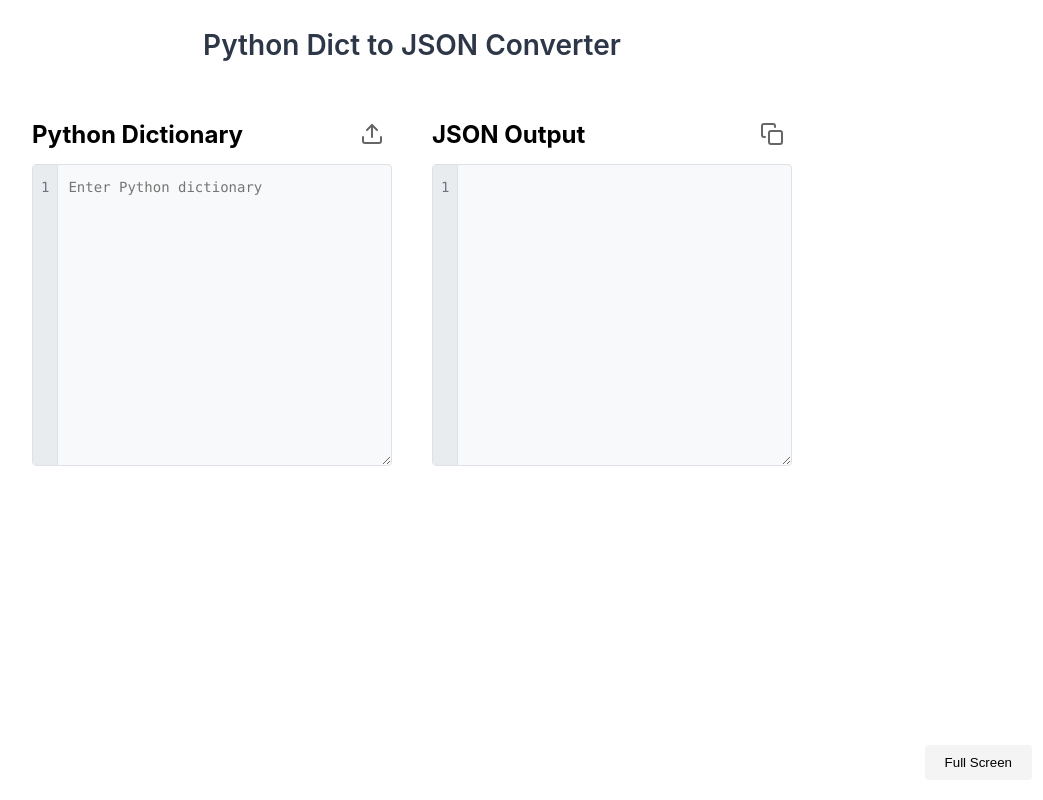
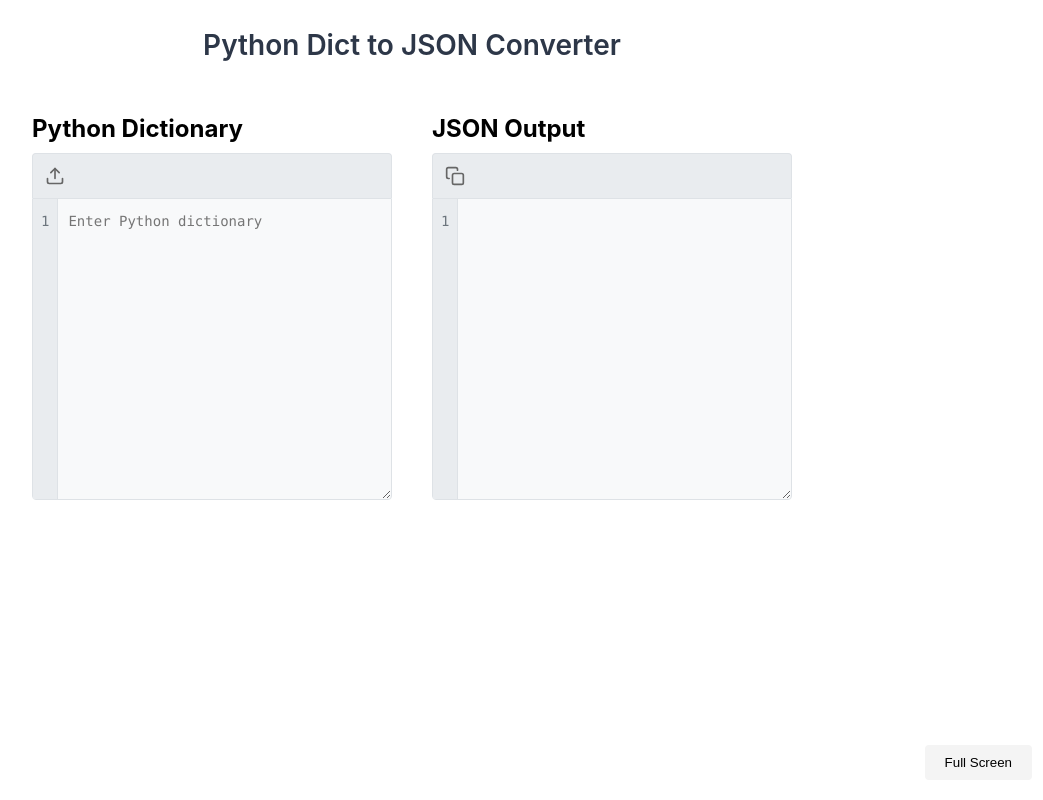
Before and after one commit to danmooney/dict2json, a React app: page / in a window 1280 px wide. Shown: the whole page, without its empty margins (228-1271 px from the left). Built offline with nearby package versions, Linux system fonts and the light colour scheme.

Commit message:
Move icons to their own toolbar

```diff
--- a/src/App.css
+++ b/src/App.css
@@ -142,8 +142,18 @@ pre {
   display: flex;
   background: #f8f9fa;
   border: 1px solid #dee2e6;
-  border-radius: 4px;
+  border-radius: 0 0 4px 4px;
   margin-top: 0;
+}
+
+.editor-header {
+  display: flex;
+  align-items: center;
+  padding: 8px;
+  background: #e9ecef;
+  border: 1px solid #dee2e6;
+  border-bottom: none;
+  border-radius: 4px 4px 0 0;
 }
 
 .line-numbers {
@@ -251,14 +261,11 @@ textarea {
 }
 
 .section-header {
-  display: flex;
-  align-items: center;
-  justify-content: space-between;
   margin-bottom: 10px;
 }
 
 .section-header h2 {
-  margin: 0;
+  margin: 0 0 8px 0;
 }
 
 .toolbar {
@@ -269,7 +276,7 @@ textarea {
 .toolbar-button {
   background: none;
   border: none;
-  padding: 8px;
+  padding: 4px;
   cursor: pointer;
   border-radius: 4px;
   display: flex;
@@ -283,6 +290,11 @@ textarea {
 .toolbar-button:hover {
   background-color: #f0f0f0;
   color: #333;
+}
+
+.toolbar-button svg {
+  width: 20px;
+  height: 20px;
 }
 
 .tooltip {
--- a/src/components/InputSection.js
+++ b/src/components/InputSection.js
@@ -16,6 +16,8 @@ function InputSection({ input, setInput, handleFileUpload }) {
     <div className="input">
       <div className="section-header">
         <h2>Python Dictionary</h2>
+      </div>
+      <div className="editor-header">
         <Toolbar onFileUpload={handleFileUpload} />
       </div>
       <div
--- a/src/components/OutputSection.js
+++ b/src/components/OutputSection.js
@@ -17,6 +17,8 @@ function OutputSection({ output, error, handleCopy }) {
     <div className="output">
       <div className="section-header">
         <h2>JSON Output</h2>
+      </div>
+      <div className="editor-header">
         <Toolbar onCopy={handleCopy} isOutput={true} />
       </div>
       <div
--- a/src/components/Toolbar.js
+++ b/src/components/Toolbar.js
@@ -12,7 +12,7 @@ function Toolbar({ onFileUpload, onCopy, isOutput = false }) {
           onMouseEnter={() => setActiveTooltip('upload')}
           onMouseLeave={() => setActiveTooltip(null)}
         >
-          <svg xmlns="http://www.w3.org/2000/svg" width="24" height="24" viewBox="0 0 24 24" fill="none" stroke="currentColor" strokeWidth="2" strokeLinecap="round" strokeLinejoin="round">
+          <svg xmlns="http://www.w3.org/2000/svg" width="20" height="20" viewBox="0 0 24 24" fill="none" stroke="currentColor" strokeWidth="2" strokeLinecap="round" strokeLinejoin="round">
             <path d="M21 15v4a2 2 0 0 1-2 2H5a2 2 0 0 1-2-2v-4" />
             <polyline points="17 8 12 3 7 8" />
             <line x1="12" y1="3" x2="12" y2="15" />
@@ -35,7 +35,7 @@ function Toolbar({ onFileUpload, onCopy, isOutput = false }) {
           onMouseLeave={() => setActiveTooltip(null)}
           data-testid="copy-button"
         >
-          <svg xmlns="http://www.w3.org/2000/svg" width="24" height="24" viewBox="0 0 24 24" fill="none" stroke="currentColor" strokeWidth="2" strokeLinecap="round" strokeLinejoin="round">
+          <svg xmlns="http://www.w3.org/2000/svg" width="20" height="20" viewBox="0 0 24 24" fill="none" stroke="currentColor" strokeWidth="2" strokeLinecap="round" strokeLinejoin="round">
             <rect x="9" y="9" width="13" height="13" rx="2" ry="2" />
             <path d="M5 15H4a2 2 0 0 1-2-2V4a2 2 0 0 1 2-2h9a2 2 0 0 1 2 2v1" />
           </svg>
```
